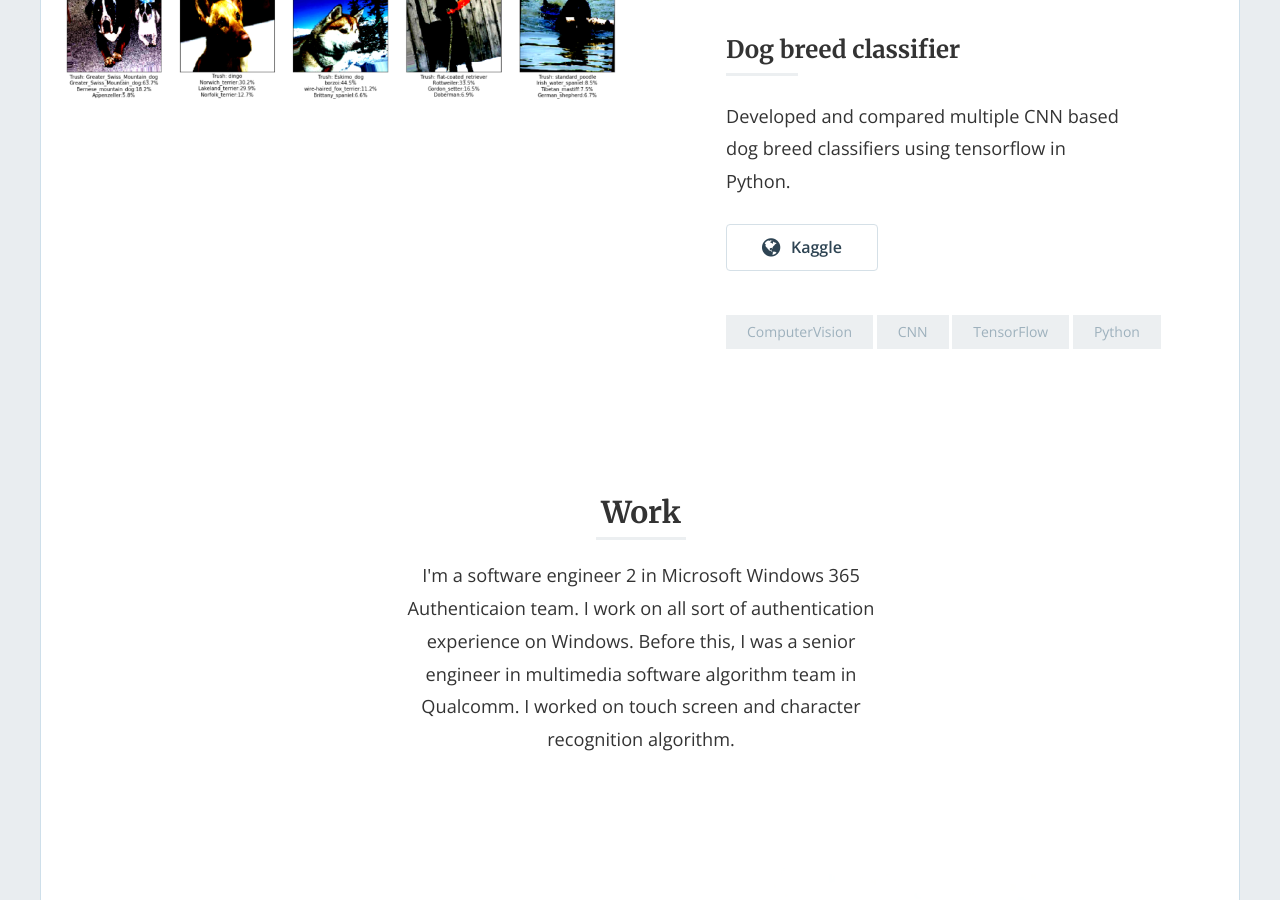
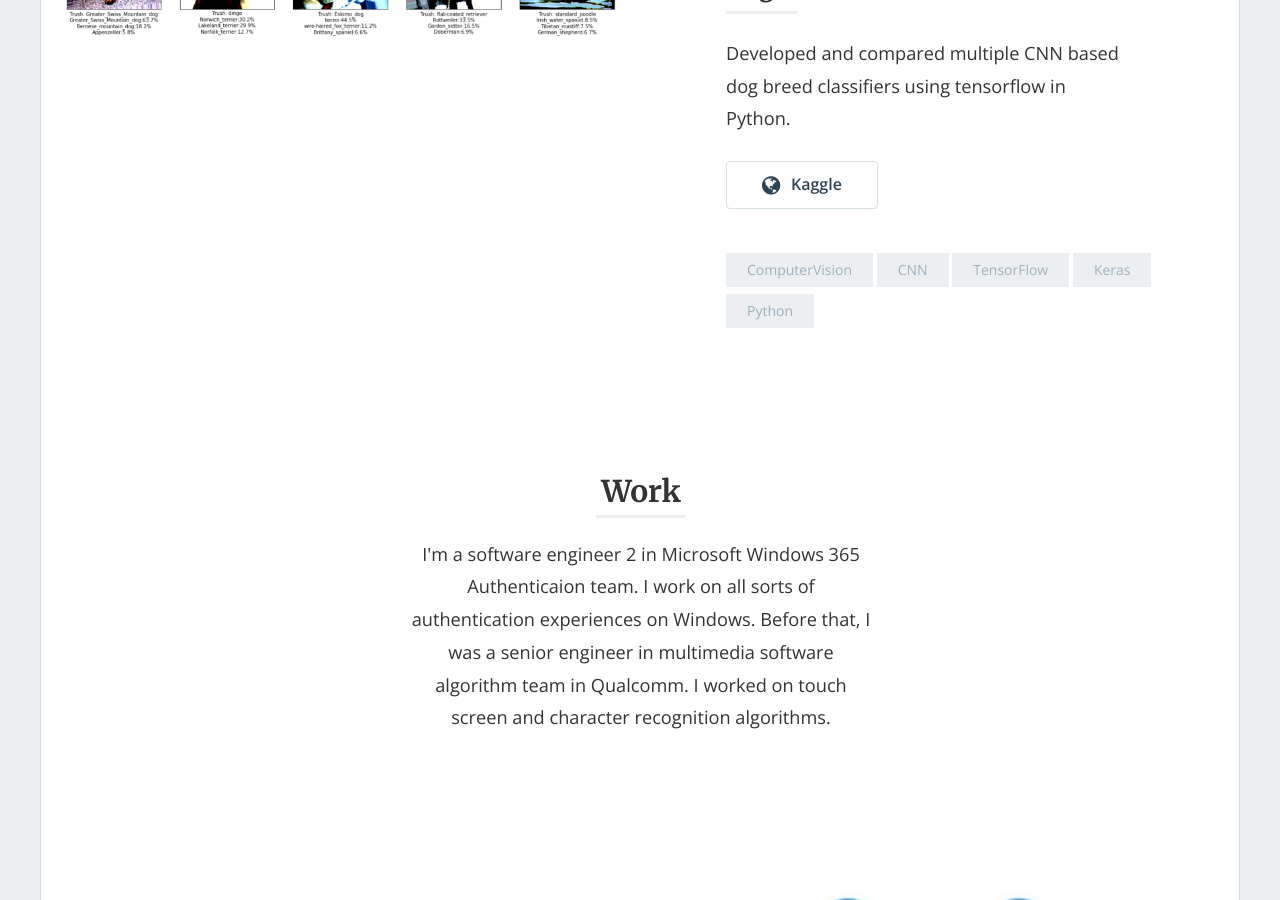
Before and after one commit to rexfwang/rexfwang.github.io, a Jekyll site: the page built from index.html, in a window 1280 px wide and 900 px high, scrolled down 1628 px. Built offline with Jekyll 4.4.1, drawn with Linux system fonts in a browser that asks for light colours; nearby versions of some CDN libraries; the list of posts is cut into pages by our own code; some of the changed text lies outside the part shown.

Commit message:
Some content updates

```diff
--- a/_config.yml
+++ b/_config.yml
@@ -22,7 +22,6 @@ twitter_username: ''
 github_username: 'rexfwang'
 medium_username: ''
 section_title: 'Personal projects'
-section_subtitle: "Projects I work on after work :)"
 
 # Build settings
 markdown: kramdown
--- a/_layouts/home.html
+++ b/_layouts/home.html
@@ -32,7 +32,7 @@
 
             <div class="break"></div>
             <h2 class="section-title text-center">Work</h2>
-            <p class="section-subtitle text-center">I'm a software engineer 2 in Microsoft Windows 365 Authenticaion team. I work on all sort of authentication experience on Windows. Before this, I was a senior engineer in multimedia software algorithm team in Qualcomm. I worked on touch screen and character recognition algorithm.</p>
+            <p class="section-subtitle text-center">I'm a software engineer 2 in Microsoft Windows 365 Authenticaion team. I work on all sorts of authentication experiences on Windows. Before that, I was a senior engineer in multimedia software algorithm team in Qualcomm. I worked on touch screen and character recognition algorithms.</p>
             <div class="break"></div>
 
             {% for post in paginator.posts %}
```
Also changed, not shown: _posts/2019-08-14-dog.md (+1 -1 lines), _posts/2019-08-15-vehicle.md (+1 -1 lines).
